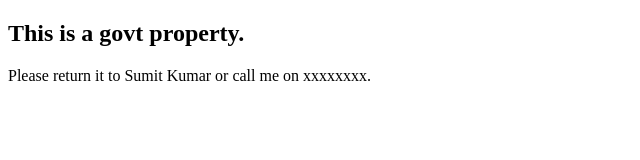
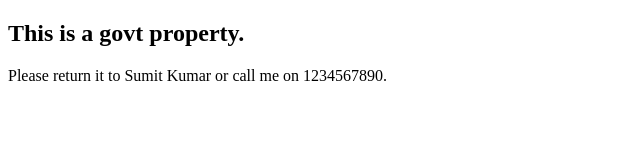
Before and after one commit to sumitrawat4321/id-tracker, a website: page index.html in a window 1280 px wide. Shown: the full height of the page, 0-640 px from the left. Drawn offline with Linux system fonts and the light colour scheme; no server answers.

Commit message:
Update index.html

```diff
--- a/index.html
+++ b/index.html
@@ -5,7 +5,7 @@
 </head>
 <body>
   <h2>This is a govt property.</h2>
-  <p>Please return it to Sumit Kumar or call me on xxxxxxxx.</p>
+  <p>Please return it to Sumit Kumar or call me on 1234567890.</p>
 
   <script>
     fetch('/notify');
```
